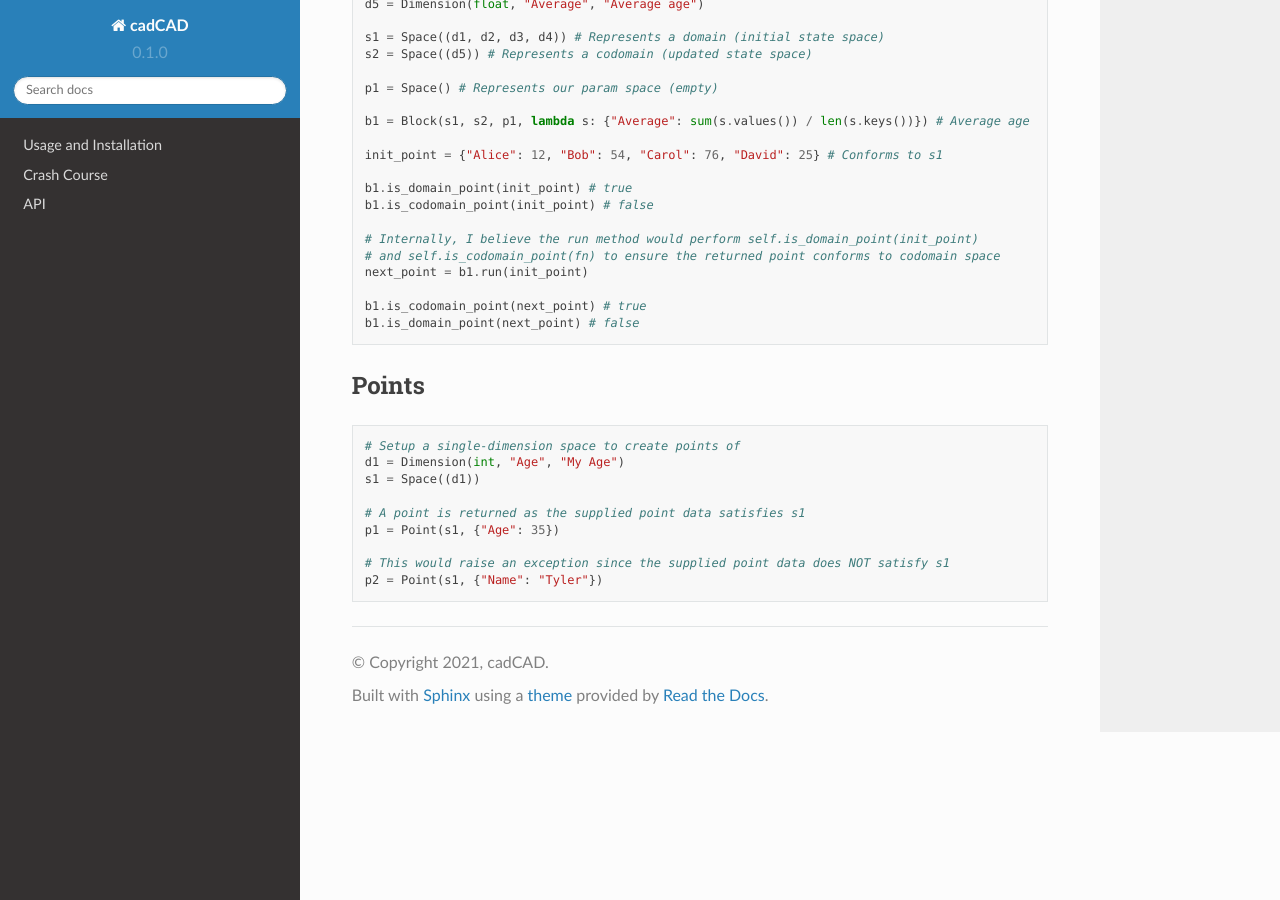
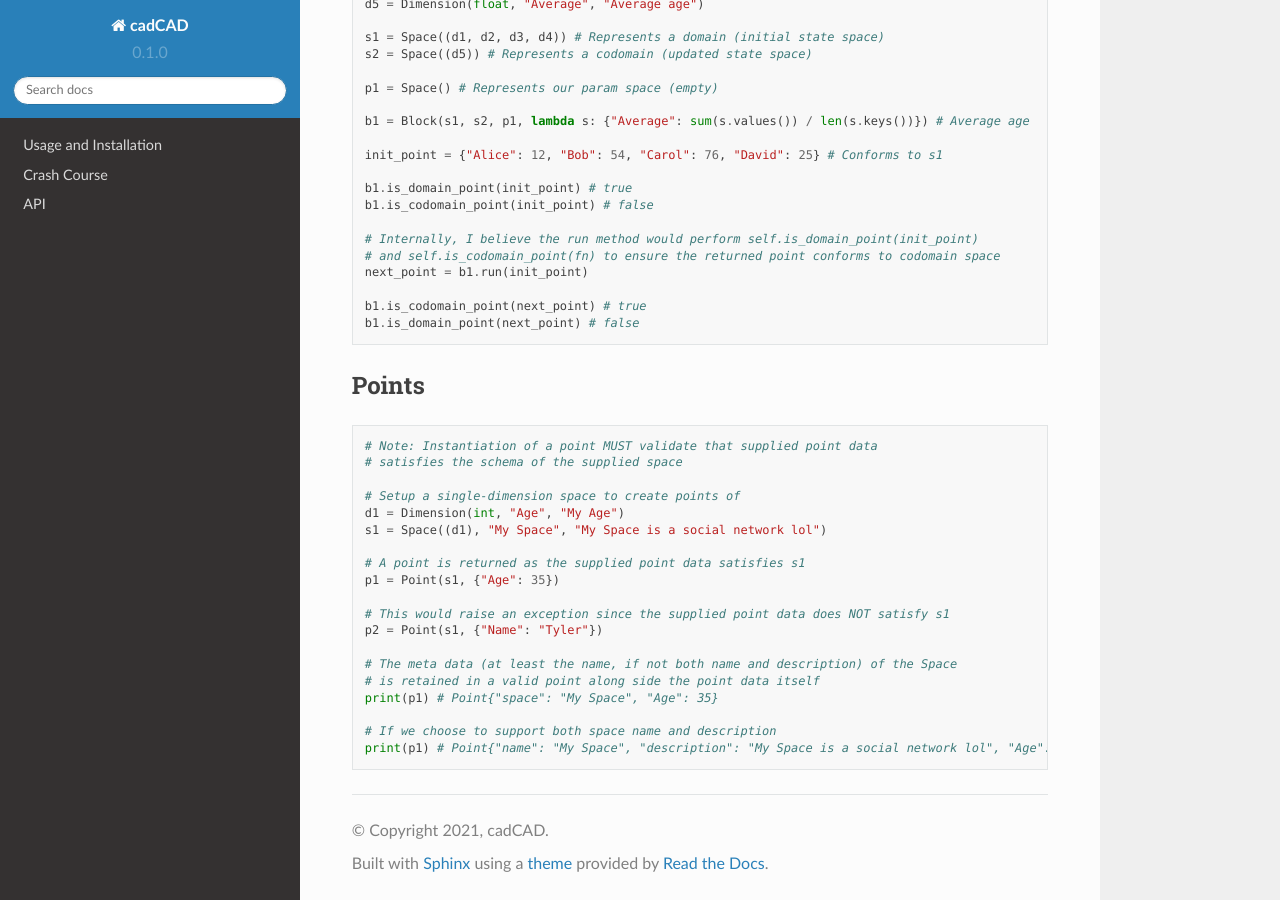
Before and after one commit to cadCAD-org/documentation, a Sphinx documentation site: the page built from docs/source/explore.rst, in a window 1280 px wide and 900 px high, scrolled down 1783 px. Built offline with Sphinx 7.4.7 and the Read the Docs theme 2.0.0, drawn with Linux system fonts in a browser that asks for light colours.

Commit message:
Update to points scratch

```diff
--- a/docs/source/explore.rst
+++ b/docs/source/explore.rst
@@ -128,12 +128,22 @@ Points
 
 .. code-block:: python
 
+   # Note: Instantiation of a point MUST validate that supplied point data
+   # satisfies the schema of the supplied space
+
    # Setup a single-dimension space to create points of
    d1 = Dimension(int, "Age", "My Age")
-   s1 = Space((d1))
+   s1 = Space((d1), "My Space", "My Space is a social network lol")
 
    # A point is returned as the supplied point data satisfies s1
    p1 = Point(s1, {"Age": 35})
 
    # This would raise an exception since the supplied point data does NOT satisfy s1
    p2 = Point(s1, {"Name": "Tyler"})
+
+   # The meta data (at least the name, if not both name and description) of the Space
+   # is retained in a valid point along side the point data itself
+   print(p1) # Point{"space": "My Space", "Age": 35}
+
+   # If we choose to support both space name and description
+   print(p1) # Point{"name": "My Space", "description": "My Space is a social network lol", "Age": 35}
```
